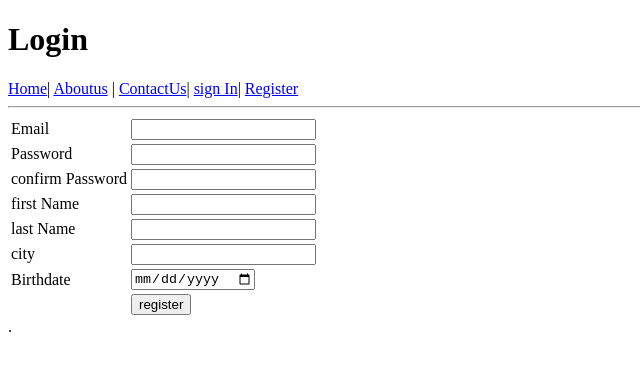
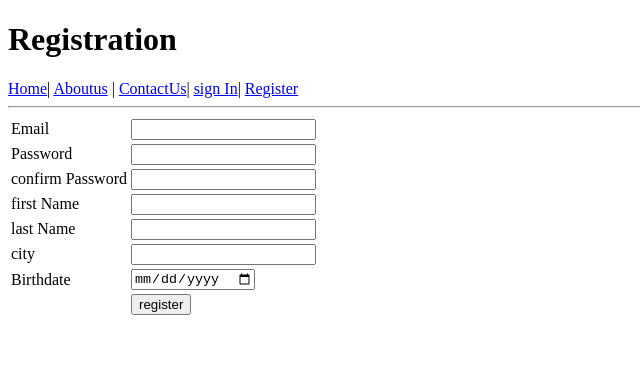
Before and after one commit to sejalkulkarni9083/WPT, a website: page transflowerstoreweb/public/register.html in a window 1280 px wide. Shown: the whole page, without its empty margins (0-640 px from the left). Drawn offline with Linux system fonts and the light colour scheme.

Commit message:
transflower updated

```diff
--- a/transflowerstoreweb/public/register.html
+++ b/transflowerstoreweb/public/register.html
@@ -6,7 +6,7 @@
     </head>
 
     <body>
-        <h1>Login</h1>
+        <h1>Registration</h1>
 
         <a href="/">Home</a>| <a href="/about.html">Aboutus</a> | <a href="/contact.html">ContactUs</a>| <a href="login.html">sign In</a>| <a href="register.html">Register</a>
         <hr/>
@@ -53,4 +53,3 @@
         </form>
     </body>
 </html>
-.
```
